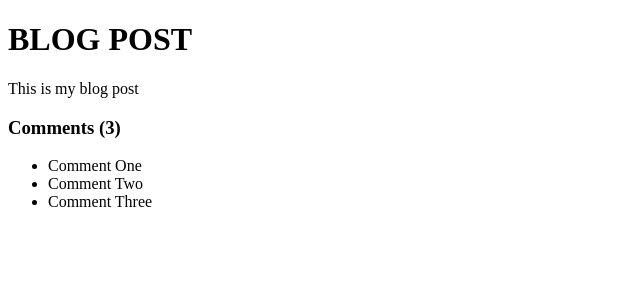
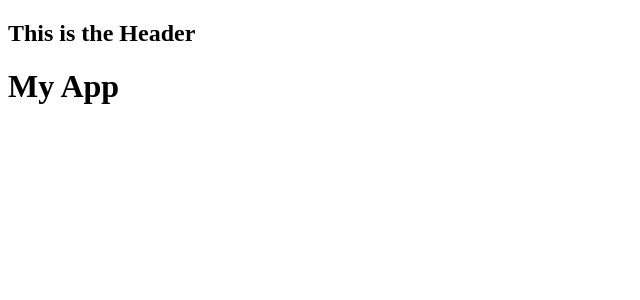
Before and after one commit to Zabdiel-Rosas/feedback-app, a React (Create React App) app: page / in a window 1280 px wide. Shown: the top 300 px of the page, without its empty margins (0-640 px from the left). Built offline with nearby package versions, Linux system fonts and the light colour scheme.

Commit message:
creating First Component and Props

```diff
--- a/src/App.js
+++ b/src/App.js
@@ -1,33 +1,13 @@
+import Header from "./components/Header";
+
 function App() {
-  const title = 'Blog Post';
-  const body = 'This is my blog post';
-
-  const comments = [
-    {id: 1, text: 'Comment One'},
-    {id: 2, text: 'Comment Two'},
-    {id: 3, text: 'Comment Three'},
-  ]
-
-  const loading = false;
-  const showComments = true;
-
-  if (loading) return <h1>Loading...</h1>
-
   return (
-    <div className='container'>
-      <h1>{title.toUpperCase()}</h1>
-      <p>{body}</p>
-      {showComments && (
-        <div className='comments'>
-          <h3>Comments ({comments.length})</h3>
-          <ul>
-            {comments.map((comment, index) => (
-              <li key={index}>{comment.text}</li>
-            ))}
-          </ul>
-        </div>
-      )}
-    </div>
+    <>
+      <Header text='This is the Header'/>
+      <div className='container'>
+        <h1>My App</h1>
+      </div>
+    </>
   );
 }
 
--- /dev/null
+++ b/src/components/Header.jsx
@@ -0,0 +1,21 @@
+import PropTypes from 'prop-types';
+
+function Header ({ text }) {
+    return (
+        <header>
+            <div className='container'>
+                <h2>{text}</h2>
+            </div>
+        </header>
+    );
+}
+
+Header.defaultProps = {
+    text: 'Feedback UI'
+};
+
+Header.propTypes = {
+    text: PropTypes.string
+};
+
+export default Header;
```
